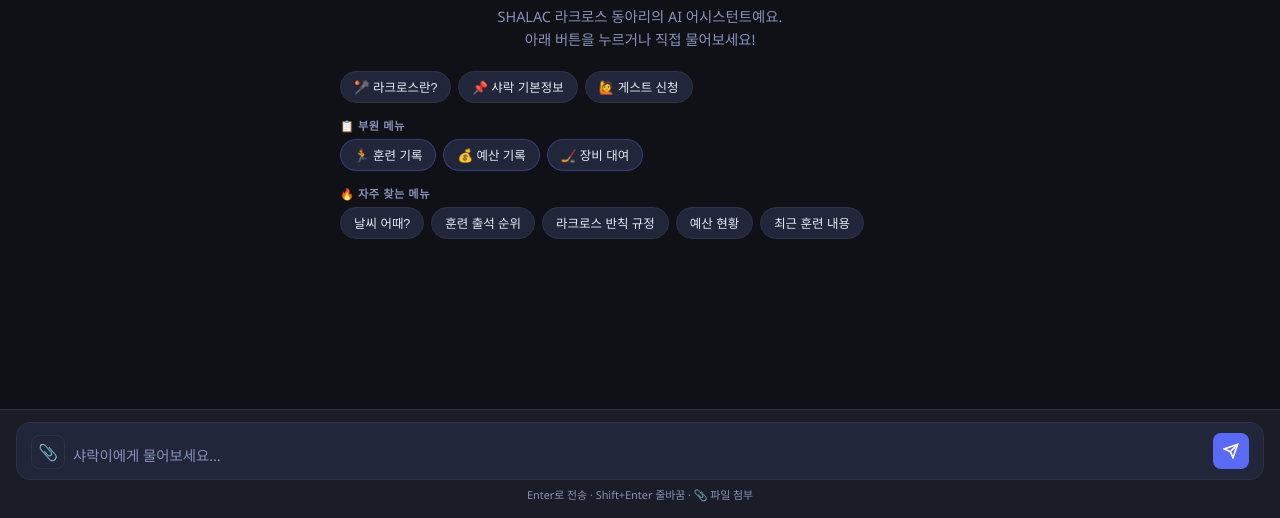
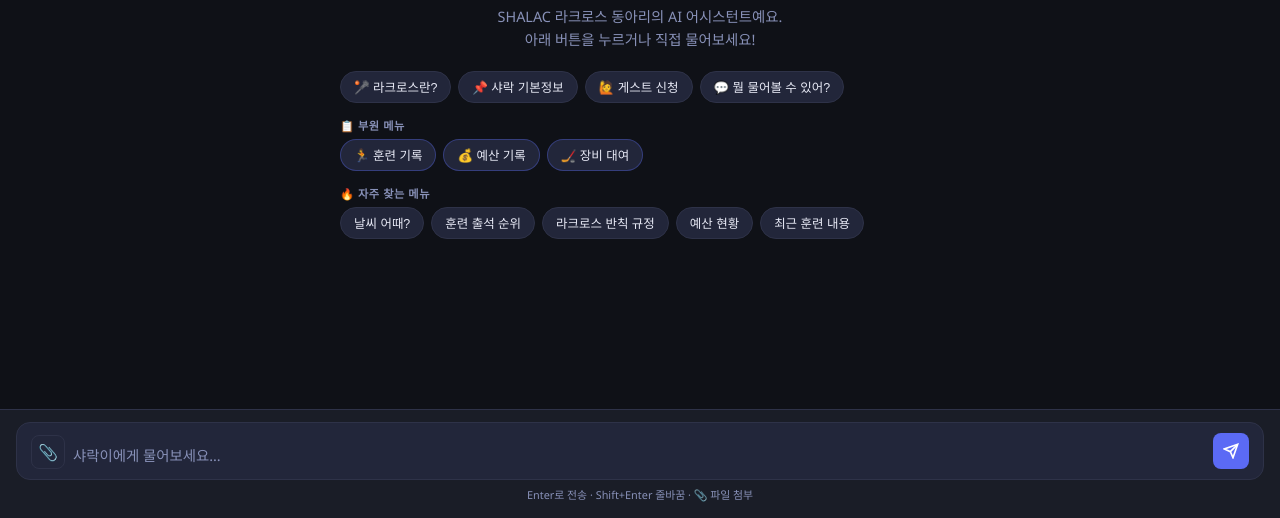
Before and after one commit to tmdwn02/shalac-agent, a website: page public/index.html in a window 1280 px wide. Shown: the part 282-800 px from the top of the page. Drawn offline with Linux system fonts and the light colour scheme; no server answers.

Commit message:
feat: 일반 메뉴에 '뭘 물어볼 수 있어?' 버튼 추가

```diff
--- a/public/index.html
+++ b/public/index.html
@@ -579,6 +579,7 @@
           <button class="quick-chip" onclick="sendQuickMessage('라크로스가 뭐야? 간단히 설명해줘')">🥍 라크로스란?</button>
           <button class="quick-chip" onclick="sendQuickMessage('샤락의 기본 정보를 알려줘')">📌 샤락 기본정보</button>
           <button class="quick-chip" onclick="sendQuickMessage('게스트 참여 신청을 하고 싶어요')">🙋 게스트 신청</button>
+          <button class="quick-chip" onclick="sendQuickMessage('너한테 뭘 질문할 수 있어?')">💬 뭘 물어볼 수 있어?</button>
         </div>
       </div>
       <!-- 부원용 메뉴 -->
```
Also changed, not shown: 1 other file.
